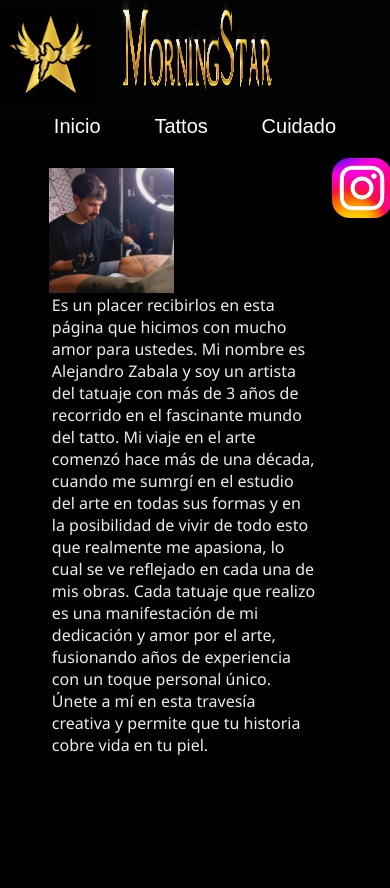
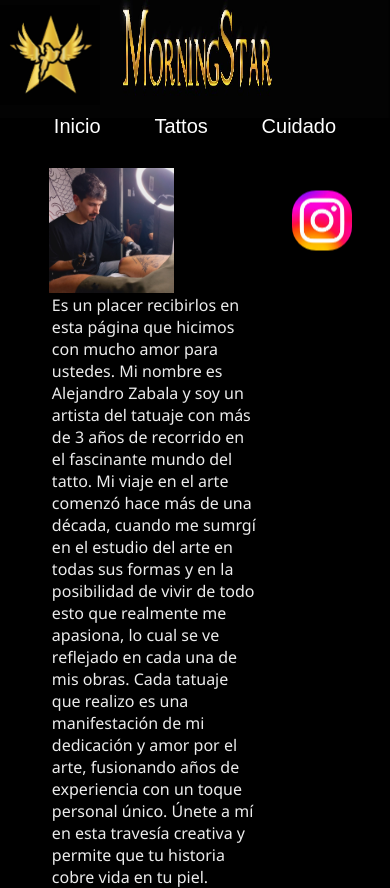
Before and after one commit to JuanDiegozabala/JuanDiegozabala.github.io, a plain HTML site: page contacto.html in a window 390 px wide. Drawn offline with Linux system fonts and the light colour scheme.

Commit message:
implementacion de cambios

```diff
--- a/app.css
+++ b/app.css
@@ -458,26 +458,27 @@ h1{
     color: white;
   }
   .imagen-info{
-    position:absolute;
-   font-family:'Gill Sans', 'Gill Sans MT', Calibri, 'Trebuchet MS', sans-serif;
-   bottom: -2px;
-   right: 710px;
-    line-height: 55px;      /*instagram personal del  tatuador*/
-    text-decoration: none;
-    font-size: 15px;
-    color: rgb(255, 255, 255);
-    height: 30px;
-    width: 30px;
-    border-radius: 30%;
+    position: relative;
+    top: 75%;
+    right: 1150%;
+    width: 60px;
+    height: 60px;
+    border-radius: 40%;
+    box-shadow:  7px 13px 37px rgb(0, 0, 0);
+    animation: animateBall 0.9s linear infinite;
+   }
+   @keyframes animateBall{
+    50%, 10%{
+      transform: translateY(3px);
+    }
+    40% {
+      transform: translateY(9px);
+    }
+    60%{
+      transform: translateY(2px);
+    }
+   }
 
-
-  }
-  .imagen-info:hover{
-    transform: scale(1.1);    /*animacion del instagram personal del tatuador*/
-    color:rgb(255, 255, 255);
-    transition: all 0.5s ease-in-out;
-
-  }
 
   .video{
     display: flex;
@@ -558,13 +559,14 @@ h1{
         position: absolute;
         justify-content: center;                   /*nombre de la empresa*/
         top: 3%;
-        width: 100%;
-        left: 59%;
+
+        left: 50%;
         transform: translate(-50%, -50%);
+        width: 80%;
         margin: 0;
         color: white;
        font-weight: bold;
-       font-size: 20px;
+       font-size: 18px;
 
 
 
@@ -572,7 +574,7 @@ h1{
       }
       .footer{
 
-
+            width: 100%;
             height: 160%;
             background-color:black;
 
@@ -800,18 +802,31 @@ h1{
         right: 25%;
         width: 100%;
 
+
         position: relative;
         color: rgb(236, 236, 236);
       }
       .imagen-info{
-        bottom: 90%;
-        left: 80%;
+        position: relative;
+        top: 4%;
+        right: 95%;
+        width: 60px;
         height: 60px;
-        width: 60px;
-
-
-
-      }
+        border-radius: 40%;
+        box-shadow:  7px 13px 37px rgb(0, 0, 0);
+        animation: animateBall 0.9s linear infinite;
+       }
+       @keyframes animateBall{
+        50%, 10%{
+          transform: translateY(3px);
+        }
+        40% {
+          transform: translateY(9px);
+        }
+        60%{
+          transform: translateY(2px);
+        }
+       }
       .video{
         display: flex;
         height: 450px;
```
